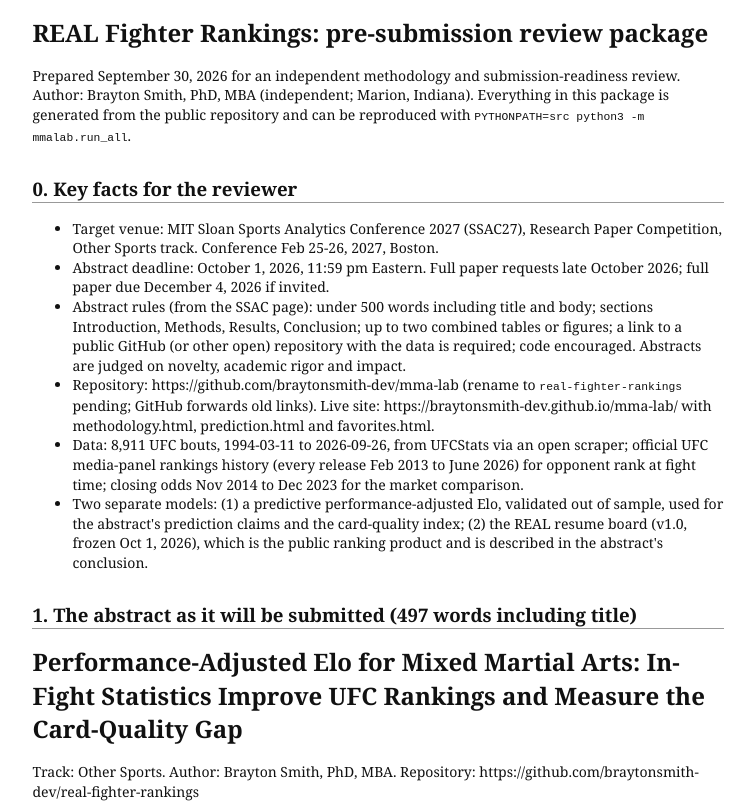
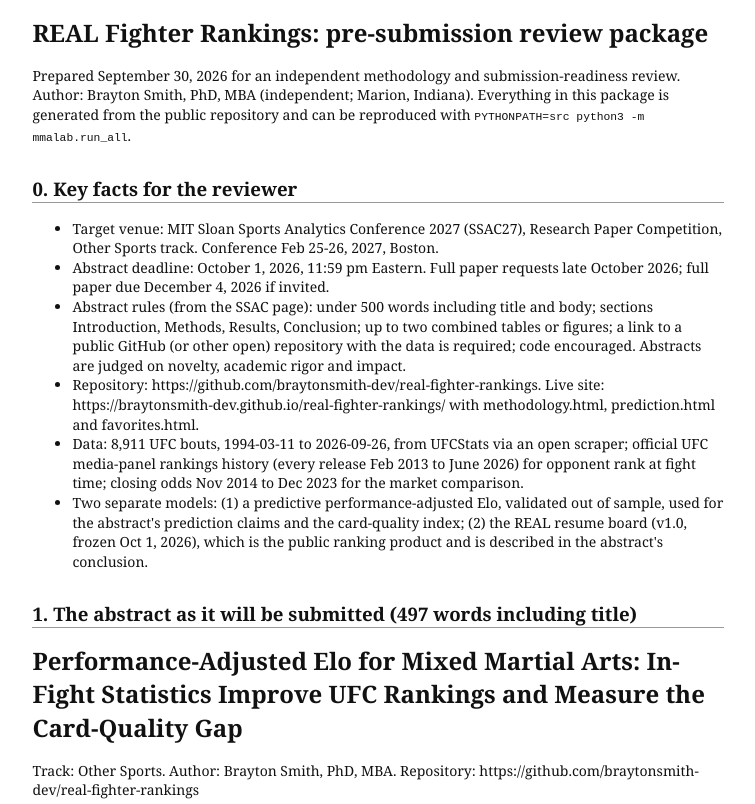
Before and after one commit to braytonsmith-dev/mma-lab, a plain HTML site: page paper/review_package/REAL_review_package.html in a window 1280 px wide. Shown: the top 804 px of the page, without its empty margins (262-1017 px from the left). Drawn offline with Linux system fonts and the light colour scheme.

Commit message:
Repository renamed to real-fighter-rankings: update every link, the submission PDF and the bot name
Co-Authored-By: Claude Fable 5.1 <noreply@anthropic.com>
Claude-Session: https://claude.ai/code/session_01KVktMGBCz6gnqsAYebjrKu

```diff
--- a/paper/review_package/REAL_review_package.html
+++ b/paper/review_package/REAL_review_package.html
@@ -9,7 +9,7 @@ img{max-width:100%}</style></head><body><h1>REAL Fighter Rankings: pre-submissio
 <li>Target venue: MIT Sloan Sports Analytics Conference 2027 (SSAC27), Research Paper Competition, Other Sports track. Conference Feb 25-26, 2027, Boston.</li>
 <li>Abstract deadline: October 1, 2026, 11:59 pm Eastern. Full paper requests late October 2026; full paper due December 4, 2026 if invited.</li>
 <li>Abstract rules (from the SSAC page): under 500 words including title and body; sections Introduction, Methods, Results, Conclusion; up to two combined tables or figures; a link to a public GitHub (or other open) repository with the data is required; code encouraged. Abstracts are judged on novelty, academic rigor and impact.</li>
-<li>Repository: https://github.com/braytonsmith-dev/mma-lab (rename to <code>real-fighter-rankings</code> pending; GitHub forwards old links). Live site: https://braytonsmith-dev.github.io/mma-lab/ with methodology.html, prediction.html and favorites.html.</li>
+<li>Repository: https://github.com/braytonsmith-dev/real-fighter-rankings. Live site: https://braytonsmith-dev.github.io/real-fighter-rankings/ with methodology.html, prediction.html and favorites.html.</li>
 <li>Data: 8,911 UFC bouts, 1994-03-11 to 2026-09-26, from UFCStats via an open scraper; official UFC media-panel rankings history (every release Feb 2013 to June 2026) for opponent rank at fight time; closing odds Nov 2014 to Dec 2023 for the market comparison.</li>
 <li>Two separate models: (1) a predictive performance-adjusted Elo, validated out of sample, used for the abstract's prediction claims and the card-quality index; (2) the REAL resume board (v1.0, frozen Oct 1, 2026), which is the public ranking product and is described in the abstract's conclusion.</li>
 </ul>
```
Also changed, not shown: paper/submission/REAL_SSAC27_abstract.html (+1 -1 lines), paper/review_package/CHATGPT_DEEP_RESEARCH_PROMPT.txt, paper/submission/abstract_ssac27_plain.txt, 8 other files.
